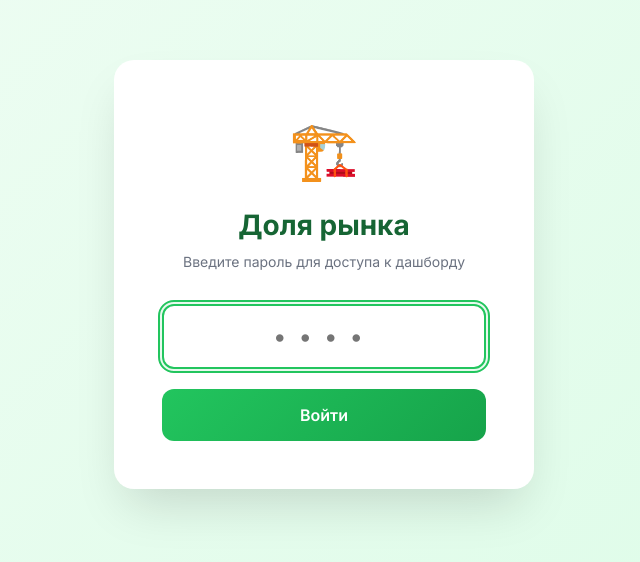
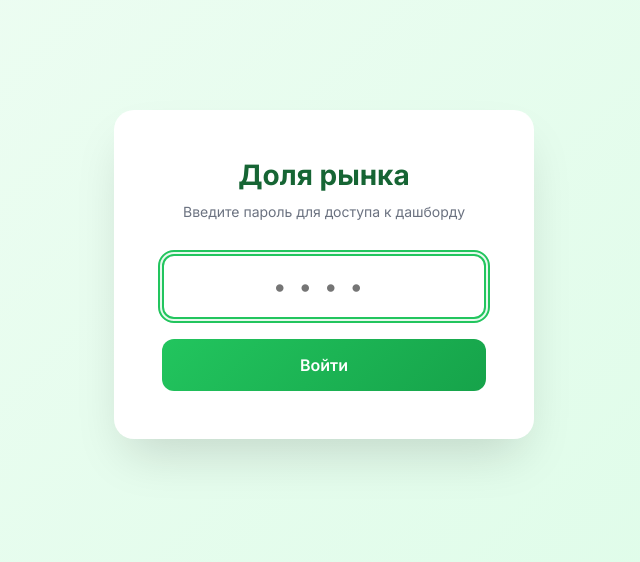
Before and after one commit to BarBerryy/market_share, a React (Vite) app: page / in a window 1280 px wide. Shown: the part 126-688 px from the top of the page, without its empty margins (316-956 px from the left). Built offline with nearby package versions, Linux system fonts and the light colour scheme.

Commit message:
Latest changes

```diff
--- a/src/components/LoginScreen.jsx
+++ b/src/components/LoginScreen.jsx
@@ -25,7 +25,6 @@ const LoginScreen = ({ onLogin }) => {
   return (
     <div className={styles.container}>
       <form onSubmit={handleSubmit} className={styles.box}>
-        <div className={styles.icon}>🏗️</div>
         <h1 className={styles.title}>Доля рынка</h1>
         <p className={styles.subtitle}>Введите пароль для доступа к дашборду</p>
 
```
